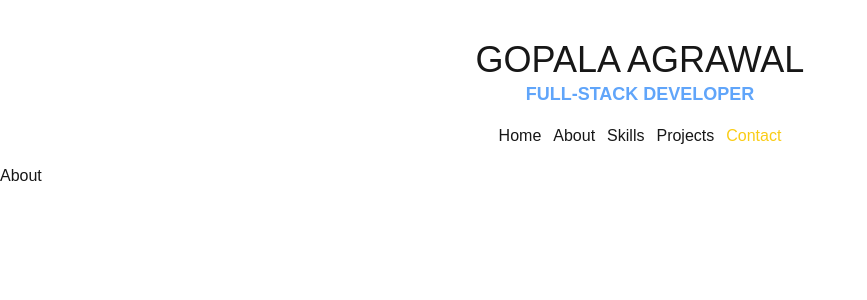
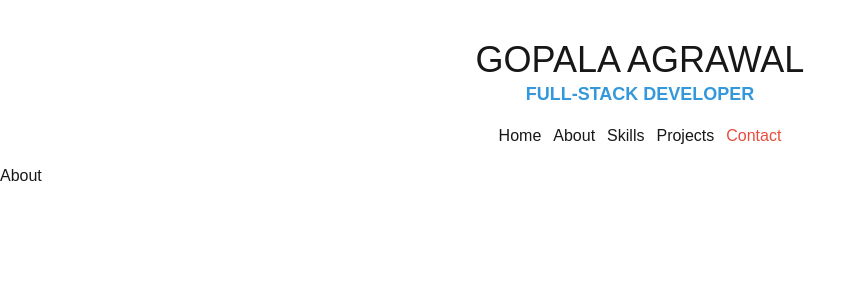
Before and after one commit to gopalagopala1/fullstack-portfolio, a Next.js app: page /contact in a window 1280 px wide. Shown: the top 300 px of the page, without its empty margins (0-867 px from the left). Built offline with nearby package versions, Linux system fonts and the light colour scheme; a web font is replaced by a local one.

Commit message:
feat: setting up theme

```diff
--- a/src/app/globals.css
+++ b/src/app/globals.css
@@ -6,6 +6,11 @@
   --background: #ffffff;
   --foreground: #171717;
   --font-nova-mono: 'Nova Mono', monospace;
+  --color-primary: #3498db;
+  --color-secondary: #e74c3c;
+  --color-green: #2ecc71;
+  --color-yellow: #f1c40f;
+  --color-gray: #95a5a6;
 }
 
 @media (prefers-color-scheme: dark) {
--- a/src/components/Header.tsx
+++ b/src/components/Header.tsx
@@ -1,7 +1,7 @@
 const Header = () => (
     <header className="uppercase text-center">
         <h1 className="font-[300] text-4xl ">Gopala Agrawal</h1>
-        <h2 className="font-[900] text-lg text-blue-400">Full-Stack Developer</h2>
+        <h2 className="font-[900] text-lg text-primary">Full-Stack Developer</h2>
     </header>
 )
 
--- a/src/components/Navigation.tsx
+++ b/src/components/Navigation.tsx
@@ -13,7 +13,7 @@ import { usePathname } from "next/navigation";
 const Navigation = () => {
   const pathname = usePathname();
   const getClasses = (route: string) =>
-    pathname === route ? "text-yellow-400" : "";
+    pathname === route ? "text-secondary" : "";
 
   return (
     <nav>
--- a/tailwind.config.ts
+++ b/tailwind.config.ts
@@ -2,11 +2,34 @@ import type { Config } from "tailwindcss";
 
 export default {
   content: ["./src/**/**/*.{js,ts,jsx,tsx,mdx}"],
+  darkMode: "class", // This enables dark mode using class strategy
   theme: {
     extend: {
       colors: {
-        background: "var(--background)",
-        foreground: "var(--foreground)",
+        // Light theme colors
+        primary: {
+          DEFAULT: "var(--color-primary)",
+        },
+        secondary: {
+          DEFAULT: "var(--color-secondary)",
+        },
+        green: {
+          DEFAULT: "var(--color-green)",
+        },
+        yellow: {
+          DEFAULT: "var(--color-yellow)",
+        },
+        gray: {
+          DEFAULT: "var(--color-gray)",
+        },
+        background: {
+          DEFAULT: "var(--color-background)",
+          paper: "var(--color-background-paper)",
+        },
+        text: {
+          DEFAULT: "var(--color-text)",
+          secondary: "var(--color-text-secondary)",
+        },
       },
     },
   },
```
